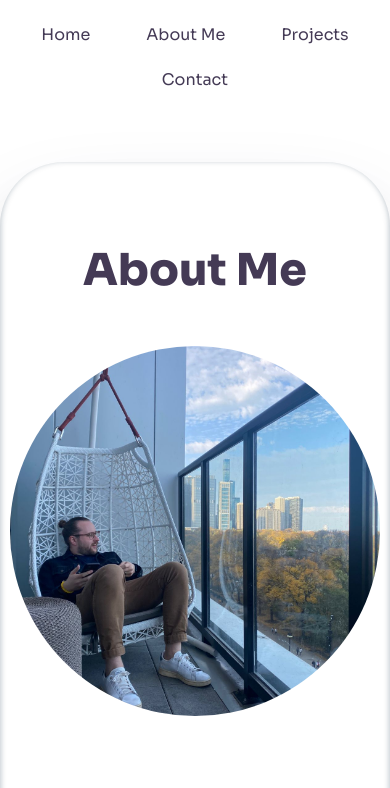
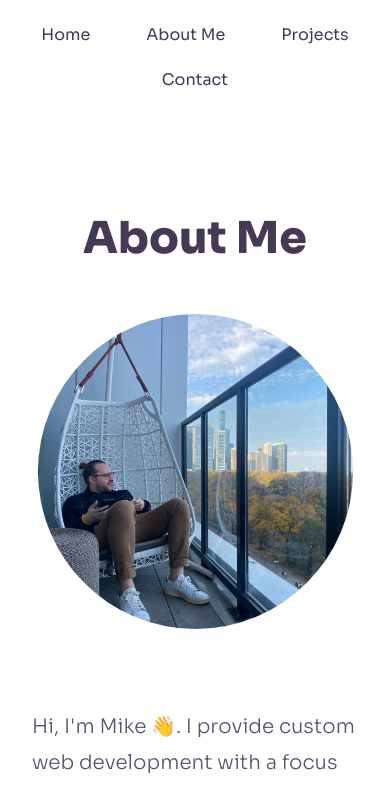
Before and after one commit to MikeKochendorfer/portfolio, a Next.js app: page /about in a window 390 px wide. Shown: the top 788 px of the page. Built offline with nearby package versions, Linux system fonts and the light colour scheme.

Commit message:
style: mobile responsiveness for About component

```diff
--- a/styles/AboutStyles.module.css
+++ b/styles/AboutStyles.module.css
@@ -27,3 +27,16 @@
   text-decoration: underline;
   color: #5214cb;
 }
+
+@media (max-width: 550px) {
+  .main {
+    box-shadow: none;
+    padding: 3rem 2rem;
+    margin: 3rem 0
+  }
+
+  .main img {
+    max-width: 315px;
+    max-height: 315px;
+  }
+}
```
